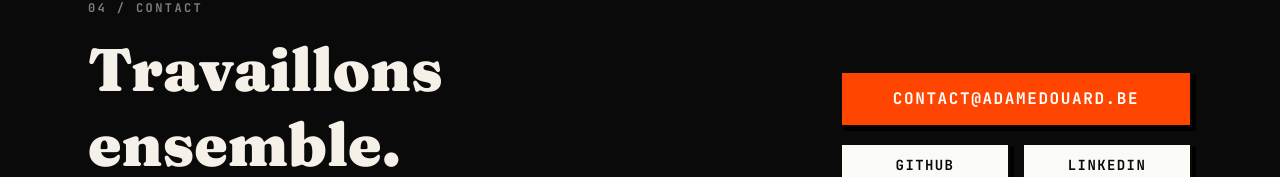
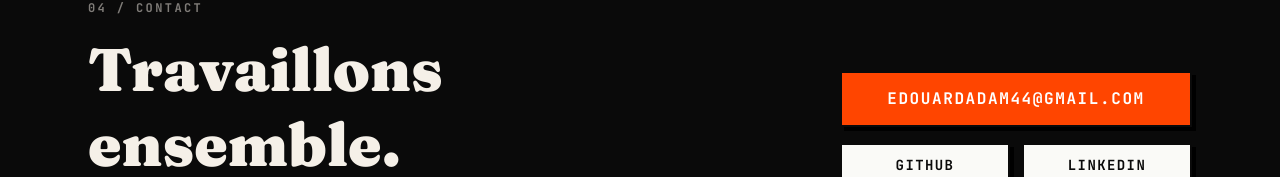
Before and after one commit to EdouardADM/Portefolio, a Next.js app: page / in a window 1280 px wide. Shown: the part 2935-3112 px from the top of the page. Built offline with nearby package versions, Linux system fonts and the light colour scheme.

Commit message:
feat: correction contacts

```diff
--- a/src/app/contact/page.tsx
+++ b/src/app/contact/page.tsx
@@ -2,7 +2,7 @@ import type { Metadata } from "next";
 
 export const metadata: Metadata = {
   title: "Contact",
-  description: "Contacter Edouard Adam — disponible pour CDI ou freelance.",
+  description: "Contacter Edouard Adam",
 };
 
 export default function ContactPage() {
@@ -22,10 +22,10 @@ export default function ContactPage() {
       <p className="font-mono text-base text-muted">
         Page en construction. En attendant :{" "}
         <a
-          href="mailto:contact@adamedouard.be"
+          href="mailto:edouardadam44@gmail.com"
           className="text-accent hover:underline underline-offset-4"
         >
-          contact@adamedouard.be
+          edouardadam44@gmail.com
         </a>
       </p>
     </section>
--- a/src/app/page.tsx
+++ b/src/app/page.tsx
@@ -320,13 +320,13 @@ export default function HomePage() {
             </div>
 
             <div className="flex flex-col gap-4">
-              <Link href="mailto:contact@adamedouard.be">
+              <Link href="mailto:edouardadam44@gmail.com">
                 <Button
                   variant="primary"
                   size="lg"
                   className="w-full justify-center"
                 >
-                  contact@adamedouard.be
+                  edouardadam44@gmail.com
                 </Button>
               </Link>
               <div className="flex gap-3">
--- a/src/components/Footer.tsx
+++ b/src/components/Footer.tsx
@@ -20,7 +20,7 @@ export function Footer() {
             {[
               { href: "https://github.com/EdouardADM", label: "GitHub" },
               { href: "https://linkedin.com/in/adamedouard", label: "LinkedIn" },
-              { href: "mailto:contact@adamedouard.be", label: "Email" },
+              { href: "mailto:edouardadam44@gmail.com", label: "Email" },
             ].map(({ href, label }) => (
               <li key={href}>
                 <Link
```
